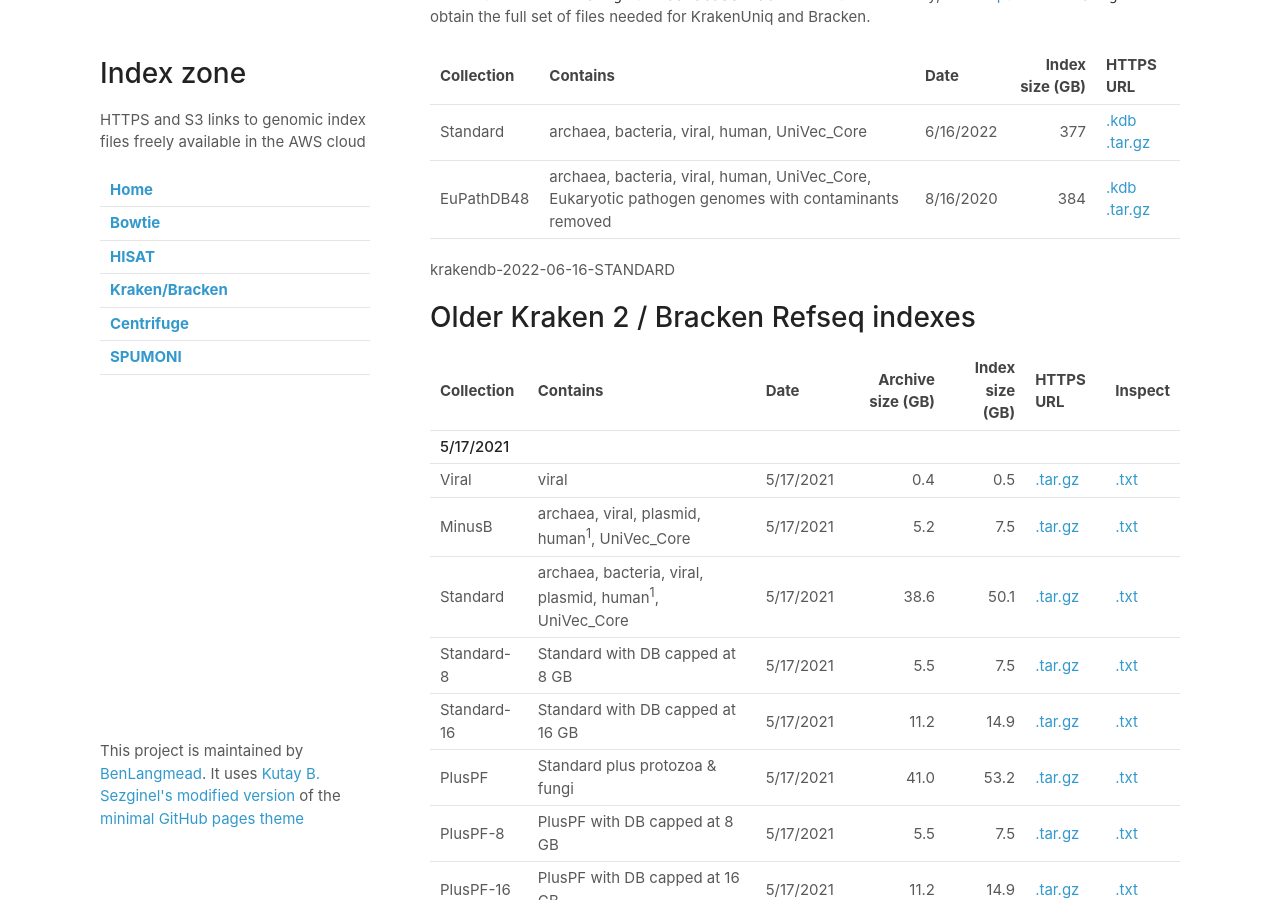
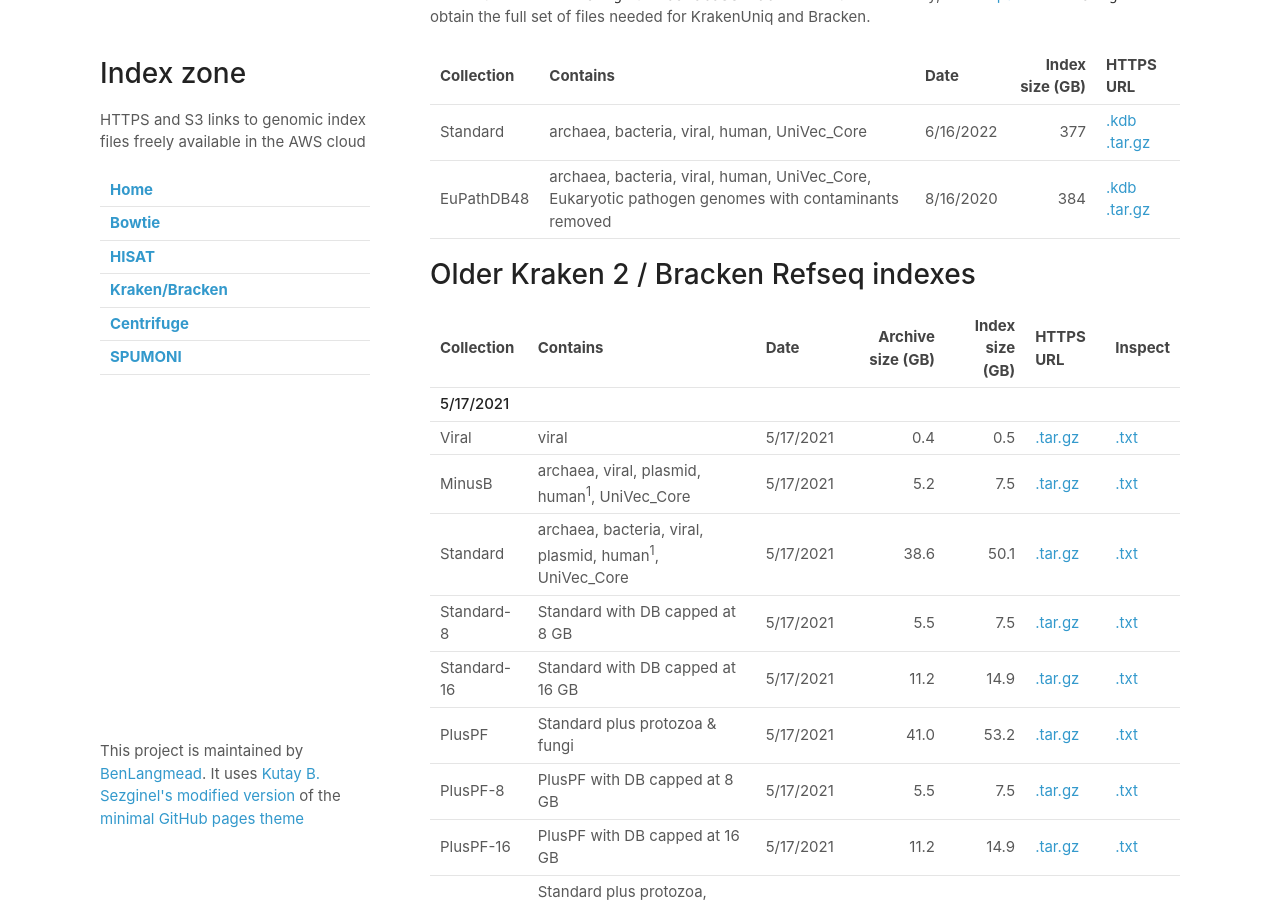
Before and after one commit to BenLangmead/aws-indexes, a Jekyll site: the page built from docs/k2.md, in a window 1280 px wide and 900 px high, scrolled down 1854 px. Built offline with Jekyll 4.4.1, drawn with Linux system fonts in a browser that asks for light colours; our own code applies the rules of GitHub Pages for plain Markdown files.

Commit message:
fixing typo

```diff
--- a/docs/k2.md
+++ b/docs/k2.md
@@ -95,8 +95,6 @@
 ------------- |-----------------------------------------------------------------------------------------------------|-----------|----------------:|---------------------------------------------------------------------|
 Standard      | archaea, bacteria, viral, human, UniVec_Core                                                        | 6/16/2022 |             377 | [.kdb][ku_standard_20220907_db] [.tar.gz][ku_standard_20220907_tgz] |
 EuPathDB48    | archaea, bacteria, viral, human, UniVec_Core, Eukaryotic pathogen genomes with contaminants removed | 8/16/2020 |             384 | [.kdb][ku_eupath_20220816_db] [.tar.gz][ku_eupath_20220816_tgz]     |
-
-krakendb-2022-06-16-STANDARD
 
 [ku_standard_20220907_tgz]: https://genome-idx.s3.amazonaws.com/kraken/uniq/krakendb-2022-06-16-STANDARD/kuniq_standard_minus_kdb.20220616.tgz
 [ku_standard_20220907_db]: https://genome-idx.s3.amazonaws.com/kraken/uniq/krakendb-2022-06-16-STANDARD/database.kdb
```
